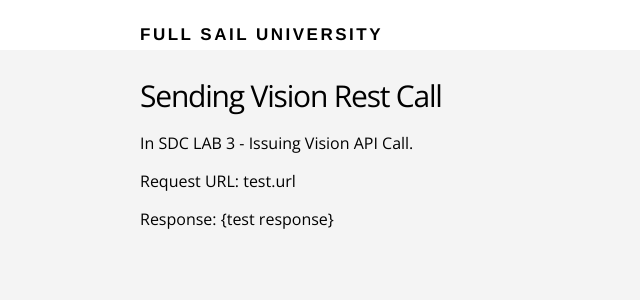
After one commit to Keviin213/SDCpython1, a Flask app: page /vision in a window 1280 px wide. The commit adds this page. Shown: the top 300 px of the page, without its empty margins (0-640 px from the left). Run offline with Flask 2, Linux system fonts and the light colour scheme.

Commit message:
added vision

```diff
--- a/main.py
+++ b/main.py
@@ -13,5 +13,19 @@
   resp = req.json()
   return render_template("about.html", url=treq, result=resp)
 
+@app.route("/vision")
+def vision():
+
+  region = 'westcentralus' #Here you enter the region of your subscription
+  url = 'https://{}.api.cognitive.microsoft.com/vision/v1.0/analyze'.format(region)
+  key = "3b290a5c45cf4f76aa61e5fb77347a07"
+  maxNumRetries = 1
+
+#  vreq = req.url
+#  vresp = req.json()
+  vreq = "test.url"
+  vresp = "{test response}"
+  return render_template("vision.html", url=vreq, result=vresp)
+
 if __name__ == '__main__':
   app.run()
--- a/templates/index.html
+++ b/templates/index.html
@@ -7,6 +7,7 @@
       <div class="section-content">
         <h2>Azure Services.</h2>
         <a href="{{ url_for('about') }}" class="btn-primary">Send Rest Call</a>
+        <a href="{{ url_for('vision') }}" class="btn-primary">Send Vision Rest Call</a>
       </div>
 
       <div class="section-device">
--- /dev/null
+++ b/templates/vision.html
@@ -0,0 +1,14 @@
+{% extends "layout.html" %}
+
+{% block content %}
+  <main class="about-section">
+    <div class="container">
+
+    <h2>Sending Vision Rest Call</h2>
+    <p>In SDC LAB 3 - Issuing Vision API Call.</p>
+    <p>Request URL: {{ url}}</p>
+    <p>Response: {{ result }}</p>
+
+    </div>
+  </main>
+{% endblock %}
```
